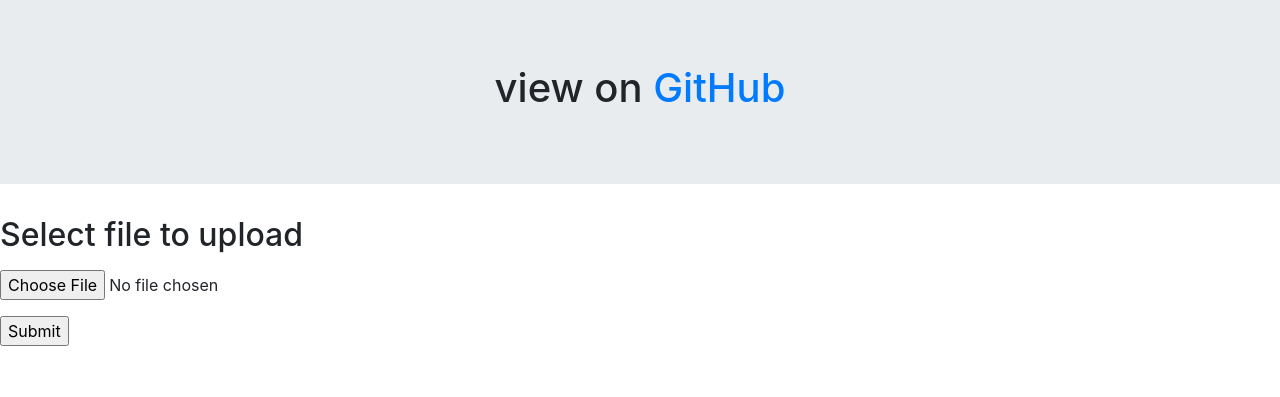
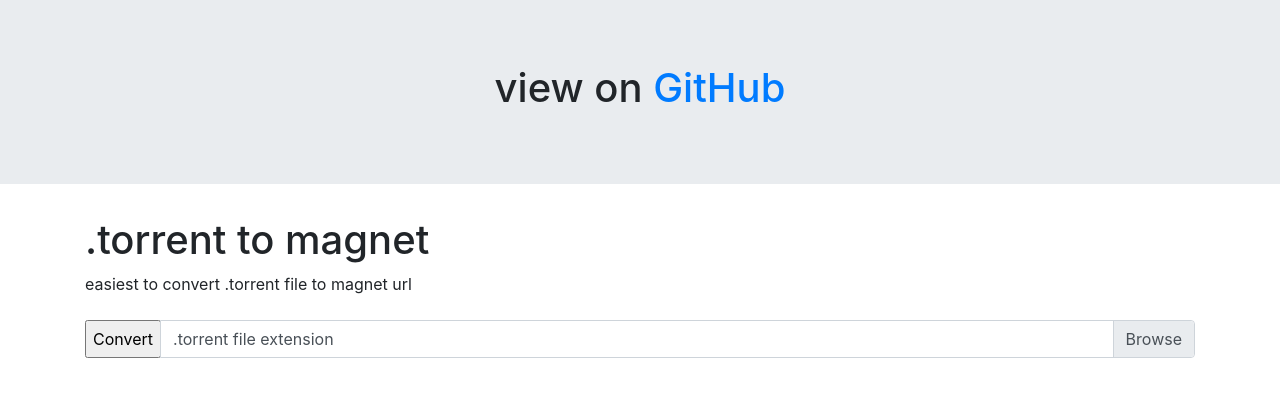
Before and after one commit to superiorkid/torrent-to-magnet, a Flask app: page / in a window 1280 px wide. Shown: the top 397 px of the page. Run offline with Flask 2, Linux system fonts and the light colour scheme; some libraries are stand-ins or nearby versions.

Commit message:
user interface to convert .torrent

```diff
--- a/app/routes.py
+++ b/app/routes.py
@@ -40,7 +40,7 @@
             magnet = 'magnet:?' + 'xt=urn:btih:' + b32hash + '&dn=' + metadata[b'info'][b'name'].decode() + '&tr=' + metadata[b'announce'].decode() + '&xl=' + str(metadata[b'info'][b'piece length'])
 
             flash('File successfully converted')
-            return render_template('index.html', magnet=magnet)
+            return render_template('index.html', magnet=magnet, filename=file.filename)
         else:
             flash('Allowed file types are torrent only')
             return redirect(request.url)
--- a/app/templates/index.html
+++ b/app/templates/index.html
@@ -1,9 +1,6 @@
 {% extends 'base.html' %}
 
 {% block content %}
-
-<title>Python Flask Multiple Files Upload Example</title>
-<h2>Select file to upload</h2>
 <p>
 	{% with messages = get_flashed_messages() %}
 	  {% if messages %}
@@ -15,18 +12,80 @@
 	  {% endif %}
 	{% endwith %}
 </p>
-<form method="post" action="/" enctype="multipart/form-data">
-    <dl>
-		<p>
-			<input type="file" name="file" autocomplete="off" required>
-		</p>
-    </dl>
-    <p>
-		<input type="submit" value="Submit">
-	</p>
+
 </form>
 
-<p>
-  {{magnet}}
-</p>
+<!-- <form action="/" method="post" enctype="multipart/form-data">
+	<div class="custom-file">
+		<input type="file" name="file" class="custom-file-input" id="customFile">
+		<label class="custom-file-label" for="customFile">Choose file</label>
+	</div>
+
+	<div class="form-group">
+	<input type="submit" value="Convert">
+</div>
+</form> -->
+
+<div class="container">
+
+
+	<div class="row mt-3 mb-2">
+		 <div class="col">
+				<h1>.torrent to magnet</h1>
+				<p id="input-group-description">easiest to convert .torrent file to magnet url</p>
+		 </div> <!-- .col -->
+	</div> <!-- .row -->
+
+	<div class="row mb-4">
+		 <div class="col">
+				<form action="/" method="post" enctype="multipart/form-data">
+					 <div class="form-group">
+
+
+
+							<div class="input-group">
+								<div class="input-group-prepend">
+									<input type="submit" value="Convert">
+								</div>
+								 <div class="custom-file">
+										<input name="file" type="file" class="custom-file-input" id="input-file" aria-describedby="input-group-description">
+										<label class="custom-file-label" for="input-file">.torrent file extension</label>
+								 </div> <!-- .custom-file -->
+							</div> <!-- .input-group -->
+
+					 </div> <!-- .form-group -->
+				</form>
+
+		 </div> <!-- .col -->
+	</div> <!-- .row -->
+
+
+	{% if filename and magnet %}
+
+	<div class="row">
+		<div class="col">
+				<table class="table table-stripped">
+						<thead>
+								<tr>
+										<th>{{ filename }}</th>
+										<th>Action</th>
+
+								</tr>
+						</thead>
+						<tbody>
+								<tr>
+										<td>{{ magnet }}</td>
+										<td>Copy</td>
+								</tr>
+						</tbody>
+				</table>
+		</div> <!-- .col -->
+</div> <!-- .row -->
+
+	{% endif %}
+
+
+
+
+</div> <!-- container -->
 {% endblock content %}
```
